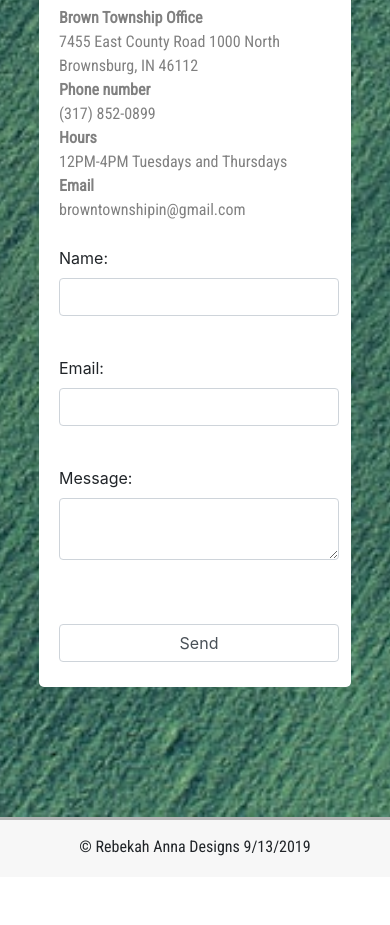
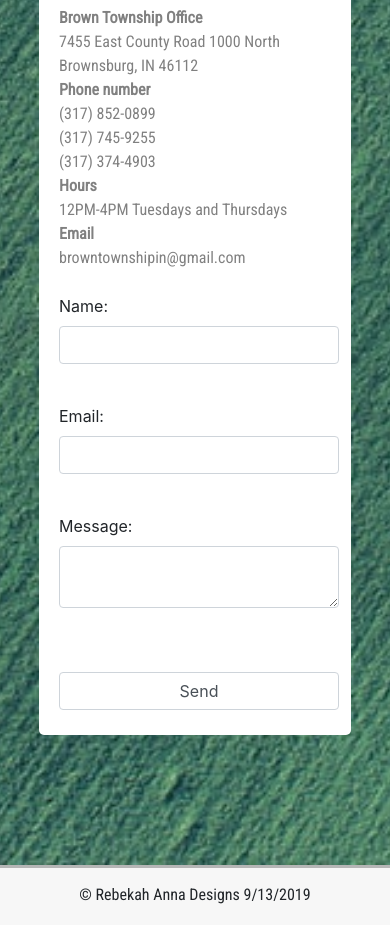
Before and after one commit to rmantlo/BrownTownshipClient, a React (Create React App) app: page /contact in a window 390 px wide. Shown: the part 860-1785 px from the top of the page. Before the commit the page ends 1737 px from the top, so only its background shows below. Built offline with nearby package versions, Linux system fonts and the light colour scheme.

Commit message:
Updates to phone and event error

```diff
--- a/src/components/assistance/assistance.js
+++ b/src/components/assistance/assistance.js
@@ -2,7 +2,7 @@ import React from 'react';
 import './assistance.css';
 import TA1Form from  '../../assets/files/TownshipAssistanceApplication.pdf';
 import TA1BForm from '../../assets/files/ContinuingTownshipAssistanceForm-TA-1B.pdf';
-import Guidelines from '../../assets/files/2020PovertyGuidelines.pdf';
+import Guidelines from '../../assets/files/2021-percentage-poverty-tool48States.pdf';
 //import ImportantDocs from '../../assets/files/Applicationlistofdocuments.pdf';
 import Trustees from '../../assets/files/2019HendricksCountyTrustees.pdf';
 import Blessings from '../../assets/files/BrownsburgBlessingBoxLocations.pdf';
--- a/src/components/contact/contact.js
+++ b/src/components/contact/contact.js
@@ -39,6 +39,8 @@ export default class Contact extends React.Component {
                         <p>Brownsburg, IN 46112</p>
                         <p><strong>Phone number</strong></p>
                         <p>(317) 852-0899</p>
+                        <p>(317) 745-9255</p>
+                        <p>(317) 374-4903</p>
                         <p><strong>Hours</strong></p>
                         <p>12PM-4PM Tuesdays and Thursdays</p>
                         <p><strong>Email</strong></p>
--- a/src/components/events/eventDetails.js
+++ b/src/components/events/eventDetails.js
@@ -12,7 +12,9 @@ export default class EventDetails extends React.Component {
 
     render() {
         var timeValue;
-        if (this.state.dateOfEvent !== null && this.state.timeOfEvent !== null) {
+        if (this.state.dateOfEvent !== null && this.state.timeOfEvent !== null &&
+            this.state.dateOfEvent !== undefined && this.state.timeOfEvent !== undefined
+            ) {
             let time = (this.state.timeOfEvent.substring(0, 5)).split(':');
             var hours = Number(time[0]);
             var minutes = Number(time[1]);
--- a/src/helpers/environment.js
+++ b/src/helpers/environment.js
@@ -9,7 +9,7 @@ switch(window.location.hostname){
 
     //running on heroku
     //case is heroku url of client
-    case 'browntownship.org' :
+    case 'www.browntownship.org' :
     //set url to heroku server url
     APIURL = 'https://browntownshipserver.herokuapp.com'
 
```
Also changed, not shown: 1 other file (tests, documents, lock files or other folders).
